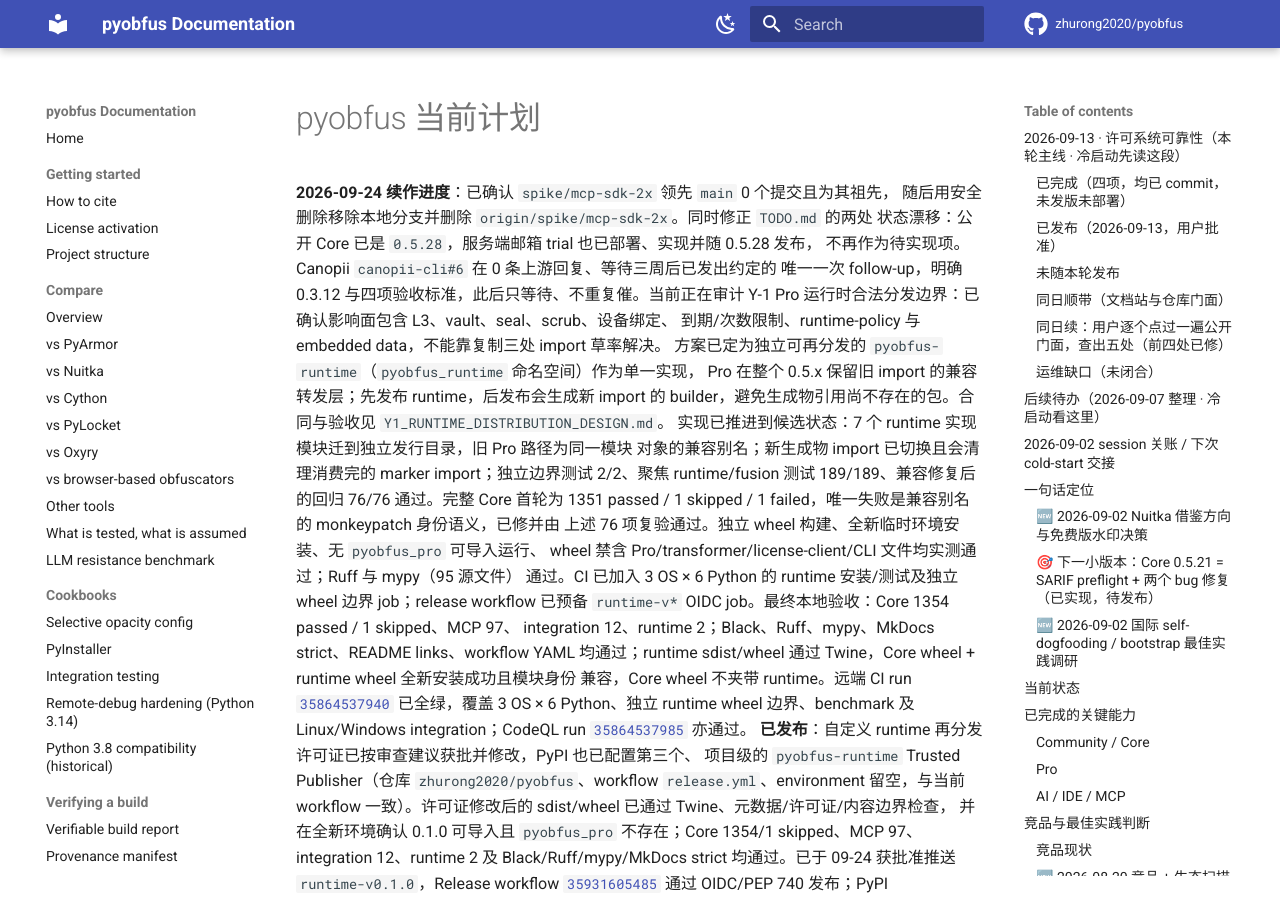
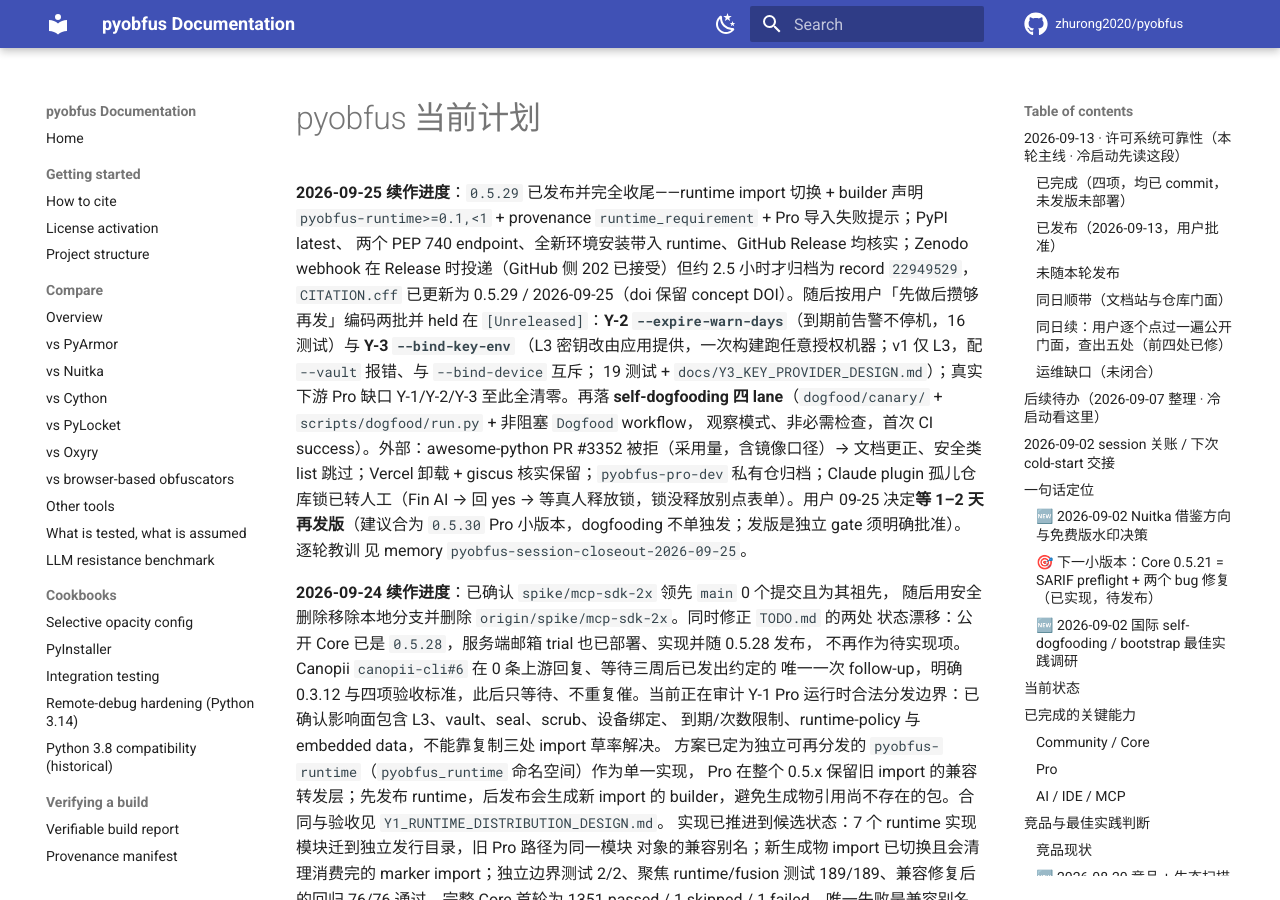
Before and after one commit to zhurong2020/pyobfus, an MkDocs documentation site: the page built from docs/CURRENT_PLAN_ZH.md, in a window 1280 px wide and 900 px high. Built offline with MkDocs 1.6.1 and Material for MkDocs 9.7.7, drawn with Linux system fonts in a browser that asks for light colours; comment, search, counter and statistics services are not loaded.

Commit message:
docs: record the 2026-09-25 round in the current-plan SoT
0.5.29 released and fully closed out; Y-2 and Y-3 implemented and held in
[Unreleased]; self-dogfooding lanes landed in observation mode; awesome-python
rejection, Vercel/giscus, pyobfus-pro-dev archive, and the plugin lock
escalation recorded. Release of the held increments deferred 1-2 days by the
maintainer.

Co-Authored-By: Claude Opus 4.8 <noreply@anthropic.com>

```diff
--- a/docs/CURRENT_PLAN_ZH.md
+++ b/docs/CURRENT_PLAN_ZH.md
@@ -1,4 +1,19 @@
 # pyobfus 当前计划
+
+**2026-09-25 续作进度**：`0.5.29` 已发布并完全收尾——runtime import 切换 + builder 声明
+`pyobfus-runtime>=0.1,<1` + provenance `runtime_requirement` + Pro 导入失败提示；PyPI latest、
+两个 PEP 740 endpoint、全新环境安装带入 runtime、GitHub Release 均核实；Zenodo webhook 在 Release
+时投递（GitHub 侧 202 已接受）但约 2.5 小时才归档为 record `22949529`，`CITATION.cff` 已更新为
+0.5.29 / 2026-09-25（doi 保留 concept DOI）。随后按用户「先做后攒够再发」编码两批并 held 在
+`[Unreleased]`：**Y-2 `--expire-warn-days`**（到期前告警不停机，16 测试）与 **Y-3 `--bind-key-env`**
+（L3 密钥改由应用提供，一次构建跑任意授权机器；v1 仅 L3，配 `--vault` 报错、与 `--bind-device` 互斥；
+19 测试 + `docs/Y3_KEY_PROVIDER_DESIGN.md`）；真实下游 Pro 缺口 Y-1/Y-2/Y-3 至此全清零。再落
+**self-dogfooding 四 lane**（`dogfood/canary/` + `scripts/dogfood/run.py` + 非阻塞 `Dogfood` workflow，
+观察模式、非必需检查，首次 CI success）。外部：awesome-python PR #3352 被拒（采用量，含镜像口径）→
+文档更正、安全类 list 跳过；Vercel 卸载 + giscus 核实保留；`pyobfus-pro-dev` 私有仓归档；Claude plugin
+孤儿仓库锁已转人工（Fin AI → 回 yes → 等真人释放锁，锁没释放别点表单）。用户 09-25 决定**等 1–2 天
+再发版**（建议合为 `0.5.30` Pro 小版本，dogfooding 不单独发；发版是独立 gate 须明确批准）。逐轮教训
+见 memory `pyobfus-session-closeout-2026-09-25`。
 
 **2026-09-24 续作进度**：已确认 `spike/mcp-sdk-2x` 领先 `main` 0 个提交且为其祖先，
 随后用安全删除移除本地分支并删除 `origin/spike/mcp-sdk-2x`。同时修正 `TODO.md` 的两处
```
